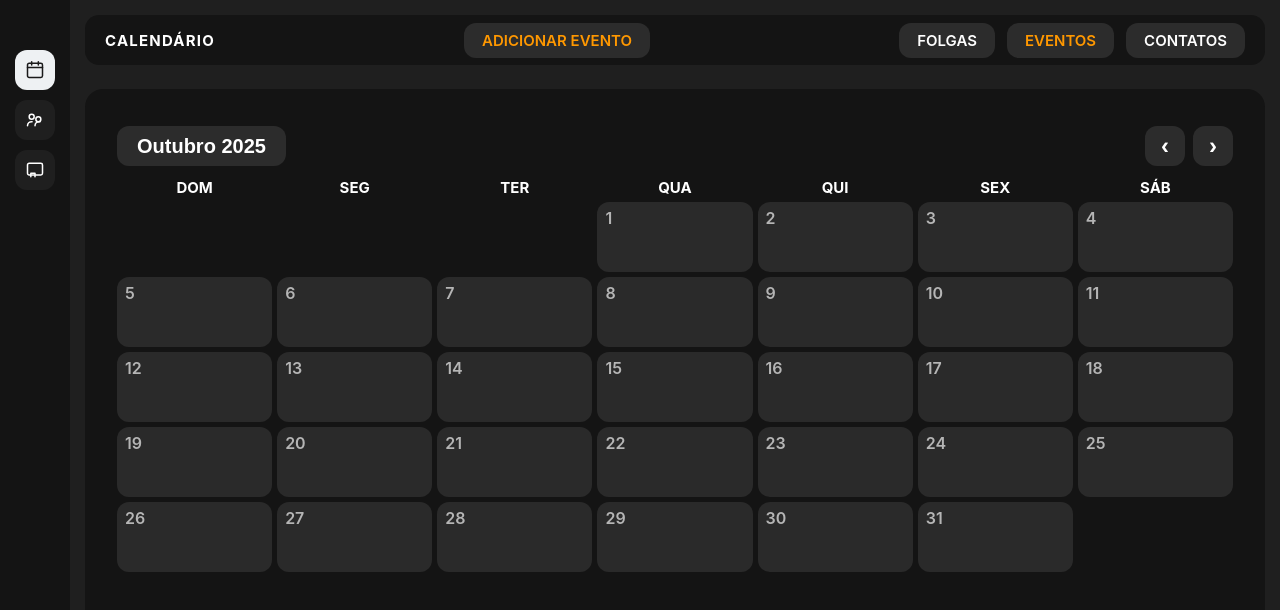
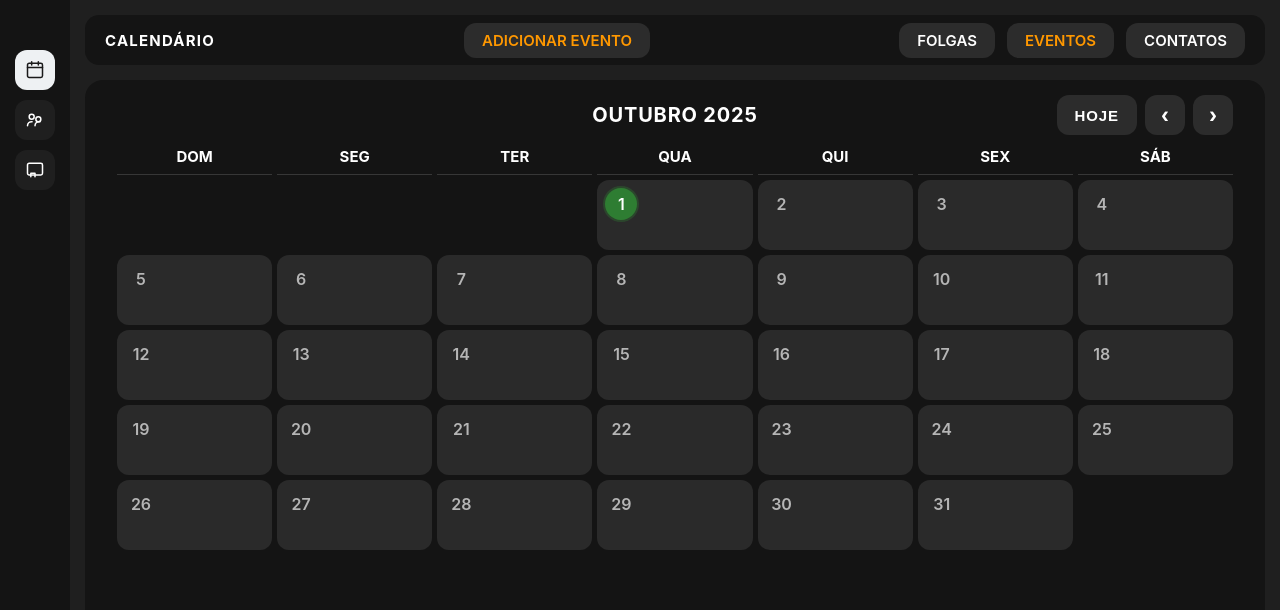
Before and after one commit to lufekura-1/CRM-EQUAL, a plain HTML site: page index.html in a window 1280 px wide. Drawn offline with Linux system fonts and the light colour scheme.

Commit message:
Atualiza layout do calendário

```diff
--- a/index.html
+++ b/index.html
@@ -93,10 +93,17 @@
         <section class="content__page is-active" data-page="calendario">
           <div class="calendar" aria-label="Calendário mensal">
             <div class="calendar__menu" role="toolbar">
-              <button class="calendar__month-button" type="button">
-                <span class="calendar__month-label" aria-live="polite"></span>
-              </button>
+              <div class="calendar__menu-spacer" aria-hidden="true"></div>
+              <div class="calendar__month-display" aria-live="polite">
+                <span class="calendar__month-label"></span>
+              </div>
               <div class="calendar__nav">
+                <button
+                  class="calendar__nav-button calendar__nav-button--today"
+                  type="button"
+                >
+                  HOJE
+                </button>
                 <button
                   class="calendar__nav-button calendar__nav-button--prev"
                   type="button"
--- a/script.js
+++ b/script.js
@@ -5,6 +5,7 @@ const contentPages = document.querySelectorAll('.content__page');
 const monthLabel = document.querySelector('.calendar__month-label');
 const prevMonthButton = document.querySelector('.calendar__nav-button--prev');
 const nextMonthButton = document.querySelector('.calendar__nav-button--next');
+const todayButton = document.querySelector('.calendar__nav-button--today');
 const datesContainer = document.querySelector('.calendar__dates');
 
 const MONTH_NAMES = [
@@ -24,7 +25,7 @@ const MONTH_NAMES = [
 
 let currentCalendarDate = new Date();
 
-function createDateCell(content, isEmpty = false) {
+function createDateCell(content, { isEmpty = false, isToday = false } = {}) {
   const cell = document.createElement('div');
   cell.className = 'calendar__date';
   if (isEmpty) {
@@ -33,6 +34,10 @@ function createDateCell(content, isEmpty = false) {
   }
 
   const span = document.createElement('span');
+  if (isToday) {
+    cell.classList.add('calendar__date--today');
+  }
+  span.className = 'calendar__date-number';
   span.textContent = content;
   cell.appendChild(span);
   return cell;
@@ -54,11 +59,18 @@ function renderCalendar() {
   datesContainer.innerHTML = '';
 
   for (let i = 0; i < firstWeekday; i += 1) {
-    datesContainer.appendChild(createDateCell('', true));
+    datesContainer.appendChild(createDateCell('', { isEmpty: true }));
   }
 
+  const today = new Date();
+
   for (let day = 1; day <= totalDays; day += 1) {
-    datesContainer.appendChild(createDateCell(day));
+    const isToday =
+      day === today.getDate() &&
+      month === today.getMonth() &&
+      year === today.getFullYear();
+
+    datesContainer.appendChild(createDateCell(day, { isToday }));
   }
 
   const totalCells = datesContainer.children.length;
@@ -66,7 +78,7 @@ function renderCalendar() {
   if (remainder !== 0) {
     const emptyCellsToAdd = 7 - remainder;
     for (let i = 0; i < emptyCellsToAdd; i += 1) {
-      datesContainer.appendChild(createDateCell('', true));
+      datesContainer.appendChild(createDateCell('', { isEmpty: true }));
     }
   }
 }
@@ -114,4 +126,12 @@ if (prevMonthButton && nextMonthButton) {
   nextMonthButton.addEventListener('click', () => changeMonth(1));
 }
 
+if (todayButton) {
+  todayButton.addEventListener('click', () => {
+    currentCalendarDate = new Date();
+    currentCalendarDate.setDate(1);
+    renderCalendar();
+  });
+}
+
 renderCalendar();
--- a/styles.css
+++ b/styles.css
@@ -95,7 +95,7 @@ body {
   display: flex;
   flex-direction: column;
   padding: 15px 15px 32px;
-  gap: 24px;
+  gap: 15px;
 }
 
 .topbar {
@@ -234,7 +234,7 @@ body {
   flex: 1;
   background-color: #141414;
   border-radius: 18px;
-  padding: 32px;
+  padding: 15px 32px 32px;
 }
 
 .content__page {
@@ -251,35 +251,38 @@ body {
   display: flex;
   flex-direction: column;
   gap: 12px;
-  margin-top: 5px;
 }
 
 .calendar__menu {
-  display: flex;
+  display: grid;
+  grid-template-columns: 1fr auto 1fr;
   align-items: center;
-  justify-content: space-between;
   gap: 16px;
+  width: 100%;
 }
 
-.calendar__month-button {
-  height: 40px;
-  padding: 0 20px;
-  border-radius: 12px;
-  border: none;
-  background-color: #2c2c2c;
-  color: #ffffff;
+.calendar__menu-spacer {
+  justify-self: start;
+}
+
+.calendar__month-display {
+  justify-self: center;
+  text-align: center;
   font-size: 20px;
   font-weight: 700;
-  display: inline-flex;
-  align-items: center;
-  justify-content: center;
-  cursor: default;
+  color: #ffffff;
+  letter-spacing: 0.04em;
+}
+
+.calendar__month-label {
+  text-transform: uppercase;
 }
 
 .calendar__nav {
   display: flex;
   align-items: center;
   gap: 8px;
+  justify-self: end;
 }
 
 .calendar__nav-button {
@@ -303,6 +306,14 @@ body {
   background-color: #3a3a3a;
 }
 
+.calendar__nav-button--today {
+  width: auto;
+  padding: 0 18px;
+  font-size: 15px;
+  letter-spacing: 0.06em;
+  text-transform: uppercase;
+}
+
 .calendar__grid {
   display: flex;
   flex-direction: column;
@@ -321,6 +332,8 @@ body {
   font-weight: 700;
   color: #ffffff;
   text-align: center;
+  padding-bottom: 8px;
+  border-bottom: 1px solid rgba(255, 255, 255, 0.15);
 }
 
 .calendar__dates {
@@ -339,8 +352,23 @@ body {
   font-size: 16px;
 }
 
-.calendar__date span {
+.calendar__date-number {
+  display: inline-flex;
+  align-items: center;
+  justify-content: center;
+  width: 32px;
+  height: 32px;
+  border-radius: 999px;
   line-height: 1;
+}
+
+.calendar__date--today {
+  color: #ffffff;
+}
+
+.calendar__date--today .calendar__date-number {
+  background-color: #2e7d32;
+  box-shadow: 0 0 0 2px rgba(46, 125, 50, 0.35);
 }
 
 .calendar__date--empty {
```
